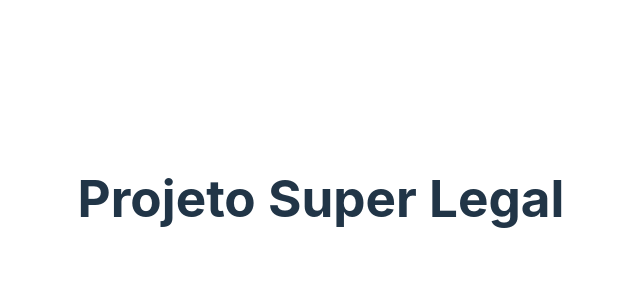
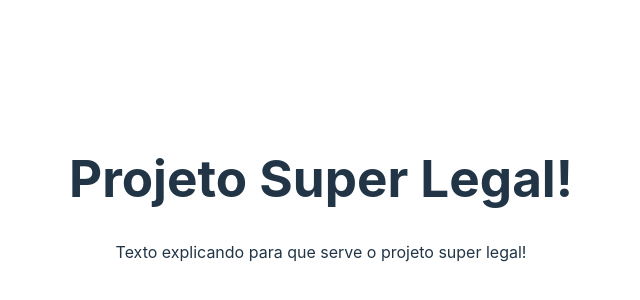
Before and after one commit to Ironhack-SAO-PTWD-Jan-2023/gitflow, a React (Vite) app: page / in a window 1280 px wide. Shown: the part 202-502 px from the top of the page, without its empty margins (319-959 px from the left). Built offline with nearby package versions, Linux system fonts and the light colour scheme.

Commit message:
primeira modificação

```diff
--- a/src/App.jsx
+++ b/src/App.jsx
@@ -8,7 +8,9 @@ function App() {
 
   return (
     <div className="App">
-      <h1>Projeto Super Legal</h1>
+      <h1>Projeto Super Legal!</h1>
+
+      <p>Texto explicando para que serve o projeto super legal!</p>
     </div>
   )
 }
```
